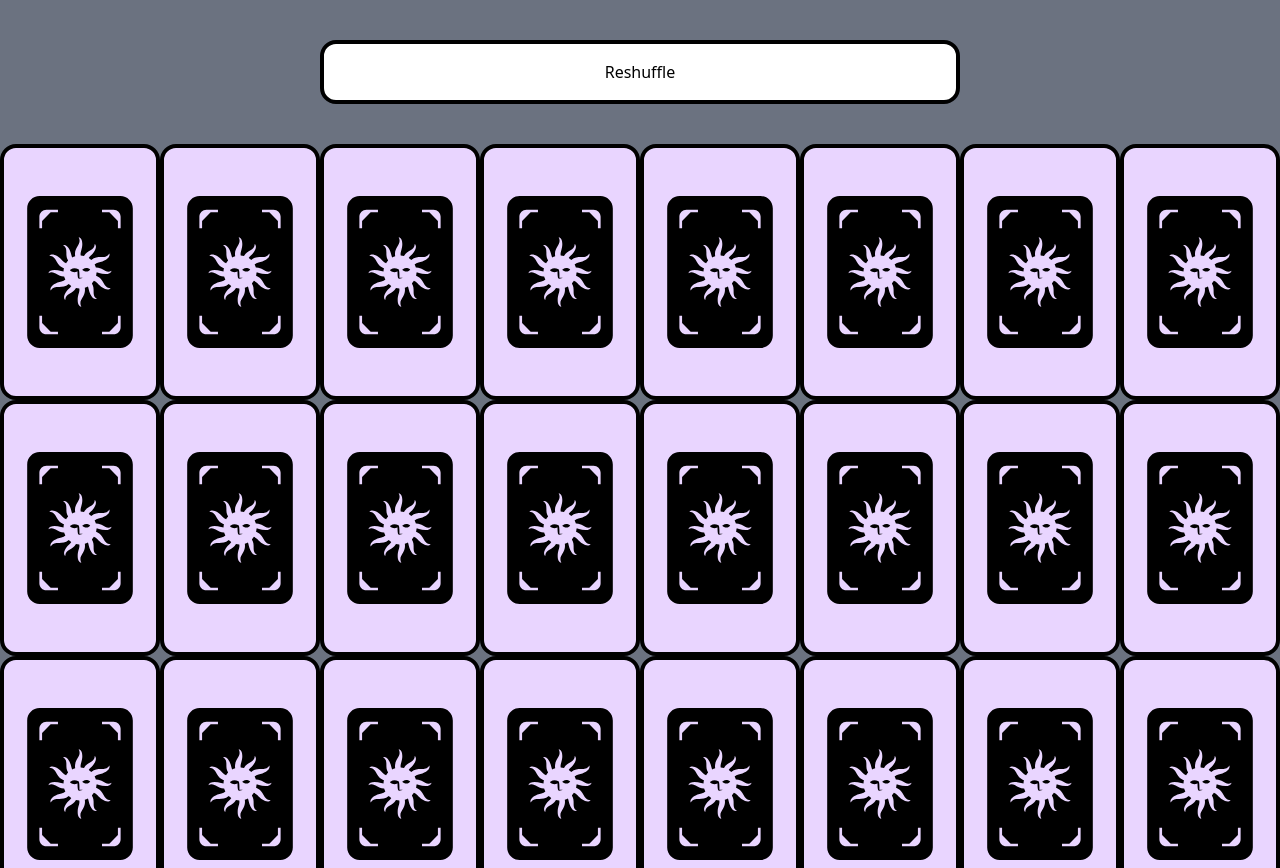
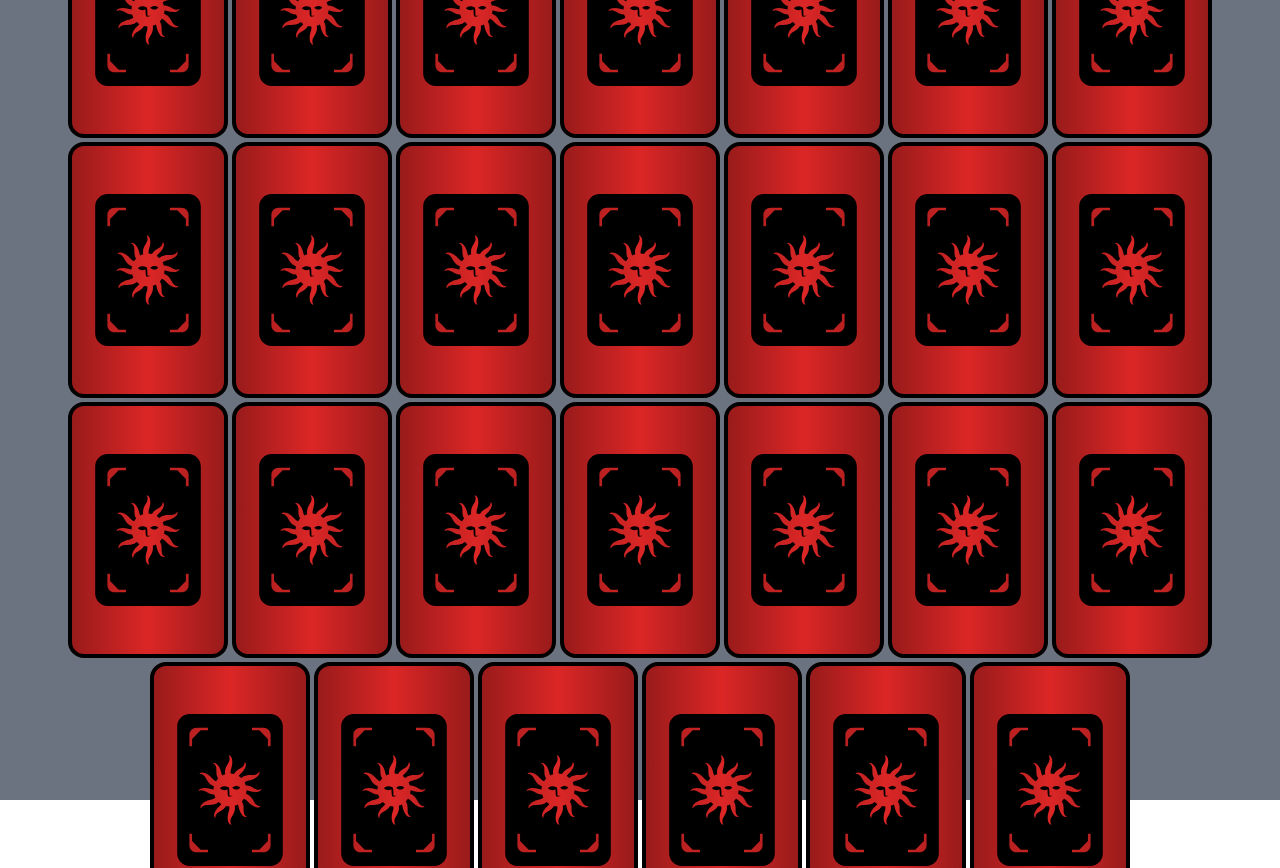
Before and after one commit to johneckert/card-decks, a React (Vite) app: page / in a window 1280 px wide. Shown: the top 868 px of the page. Built offline with nearby package versions, Linux system fonts and the light colour scheme; the HTML template or start-up script is replaced by a standard one.

Commit message:
flat deck

```diff
--- a/src/App.tsx
+++ b/src/App.tsx
@@ -5,18 +5,18 @@ import { shuffle } from './utilities';
 
 function App() {
   const [cardDrawn, setCardDrawn] = useState<boolean>(false);
-  const [deck, setDeck] = useState<CardData[]>(shuffle(DECK_OF_ILLUSIONS))
-  const reshuffle = () => {
-    console.log('Reshuffling deck');
-    setDeck(shuffle(deck));
-    setCardDrawn(false);
-  }
+  const [deck,] = useState<CardData[]>(shuffle(DECK_OF_ILLUSIONS))
+  // const reshuffle = () => {
+  //   console.log('Reshuffling deck');
+  //   setDeck(shuffle(deck));
+  //   setCardDrawn(false);
+  // }
 
   return (
-    <div className="bg-gray-500 flex flex-col items-center justify-center">
-      <button onClick={reshuffle} className="rounded-2xl border-4 border-solid border-black m-10 p-4 bg-white w-1/2 click:bg-red-200">
+    <div className="bg-gray-500 flex flex-col items-center justify-center h-screen">
+      {/* <button onClick={reshuffle} className="rounded-2xl border-4 border-solid border-black m-10 p-4 bg-white w-1/2 click:bg-red-200">
           <h1>Reshuffle</h1>
-      </button>
+      </button> */}
       <div className="container h-max max-w-max flex flex-wrap items-center justify-center">
         {deck.map((card, i) => {
           return (
--- a/src/Card.tsx
+++ b/src/Card.tsx
@@ -18,7 +18,7 @@ const Card: React.FC<CardProps> = ({ title, cardDrawn, setCardDrawn }) => {
     };
 
     return (
-        <div onClick={flipCard} className={`rounded-2xl border-4 border-solid border-black h-64 w-40 flex m-2" ${isFlipped ? "bg-white" : "bg-purple-200"}`}>
+        <div onClick={flipCard} className={`rounded-2xl border-4 border-solid border-black h-64 w-40 flex m-0.5 ${isFlipped ? "bg-white" : "bg-gradient-to-r from-red-800 via-red-600 to-red-800"}`}>
           { isFlipped ? (
             <div className='relative flex justify-center items-center overflow-hidden'>
               <img className="object-cover w-full p-4 pb-8" src={`deckOfIllusions/${imageName}.png`} alt={title} />
--- a/src/decks.ts
+++ b/src/decks.ts
@@ -6,8 +6,8 @@ export const DECK_OF_ILLUSIONS: CardData[] = [
   { title: 'Red Dragon' },
   { title: 'Knight and Four Guards' },
   { title: 'Succubus or Incubus' },
-  { title: 'Druid' },
-  { title: 'Cloud Giant' },
+  // { title: 'Druid' },
+  // { title: 'Cloud Giant' },
   { title: 'Ettin' },
   { title: 'Bugbear' },
   { title: 'Goblin' },
@@ -16,7 +16,7 @@ export const DECK_OF_ILLUSIONS: CardData[] = [
   { title: 'Night Hag' },
   { title: 'Assassin' },
   { title: 'Fire Giant' },
-  { title: 'Oni' },
+  // { title: 'Oni' },
   { title: 'Gnoll' },
   { title: 'Kobold' },
   { title: 'Lich' },
@@ -27,14 +27,14 @@ export const DECK_OF_ILLUSIONS: CardData[] = [
   { title: 'Troll' },
   { title: 'Hobgoblin' },
   { title: 'Orc' },
-  { title: 'Kobold' },
+  // { title: 'Kobold' },
   { title: 'Iron Golem' },
   { title: 'Bandit Captain and Three Bandits' },
   { title: 'Erinyes' },
-  { title: 'Berserker' },
+  // { title: 'Berserker' },
   { title: 'Hill Giant' },
   { title: 'Ogre' },
-  { title: 'Kobold' },
+  // { title: 'Kobold' },
   { title: 'You' },
-  { title: 'You' }
+  // { title: 'You' }
 ];
```
